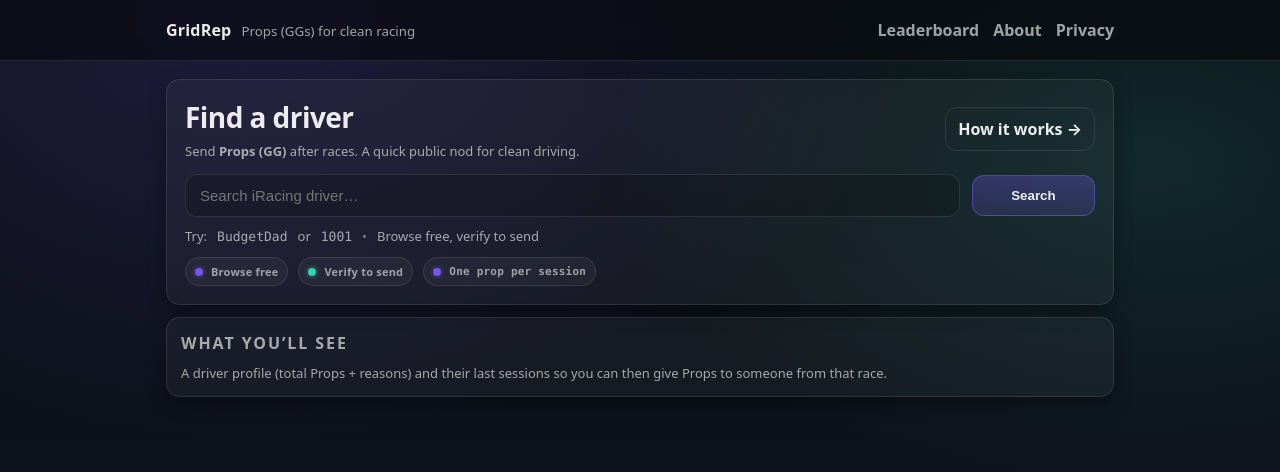
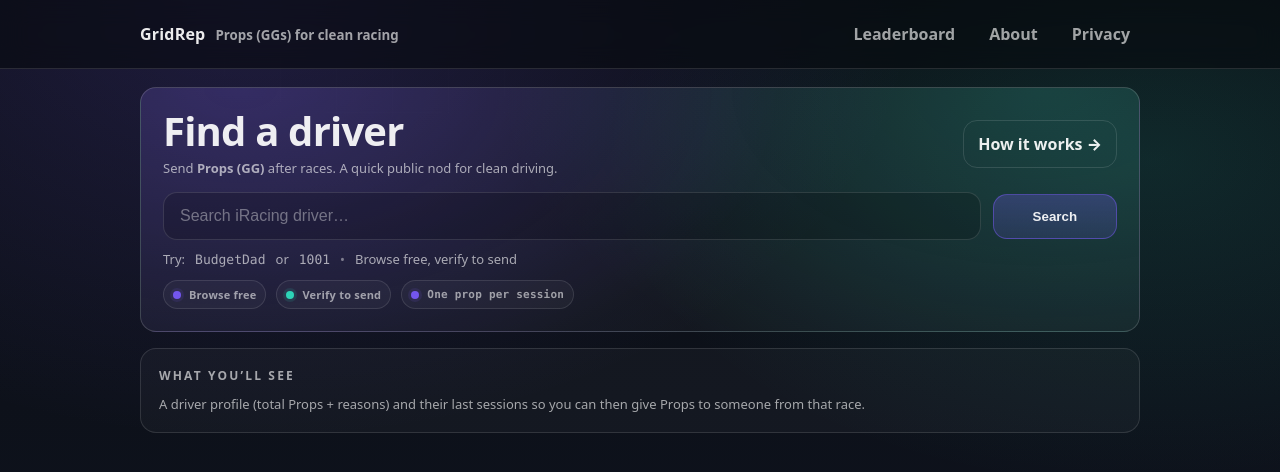
Before and after one commit to macleancherry/gridrep, a React (Vite) app: page / in a window 1280 px wide. Shown: the top 472 px of the page. Built offline with nearby package versions, Linux system fonts and the light colour scheme.

Commit message:
Update styles.css

```diff
--- a/src/styles.css
+++ b/src/styles.css
@@ -1,28 +1,33 @@
+/* ===============================
+   GridRep – clean racing UI
+   Drop-in styles.css (replace all)
+   =============================== */
+
 /* -------- Design Tokens -------- */
 :root{
   --bg: #0b0e14;
   --bg2:#0f1420;
-  --card: rgba(255,255,255,0.04);
-  --card2: rgba(255,255,255,0.06);
-  --border: rgba(255,255,255,0.10);
-  --border2: rgba(255,255,255,0.16);
+
   --text: rgba(255,255,255,0.92);
   --muted: rgba(255,255,255,0.62);
   --muted2: rgba(255,255,255,0.42);
+
+  --border: rgba(255,255,255,0.12);
+  --border2: rgba(255,255,255,0.18);
+
+  --card: rgba(255,255,255,0.03);
+  --card2: rgba(255,255,255,0.05);
 
   --accent: #7c5cff;   /* “GG” purple */
   --accent2:#2fe4c3;   /* teal highlight */
   --danger:#ff4d5e;
   --ok:#32d583;
 
-  --shadow: 0 10px 30px rgba(0,0,0,0.45);
-  --shadow2: 0 6px 18px rgba(0,0,0,0.35);
+  --radius: 16px;
+  --radius2: 12px;
 
-  --radius: 14px;
-  --radius2: 10px;
-
-  --maxw: 980px;
-  --pad: 16px;
+  --maxw: 1040px;
+  --pad: 20px;
 
   --mono: ui-monospace, SFMono-Regular, Menlo, Monaco, Consolas, "Liberation Mono", "Courier New", monospace;
   --sans: ui-sans-serif, system-ui, -apple-system, Segoe UI, Roboto, Helvetica, Arial, "Apple Color Emoji","Segoe UI Emoji";
@@ -30,22 +35,26 @@
 
 * { box-sizing: border-box; }
 html, body { height: 100%; }
+
 body{
   margin: 0;
   font-family: var(--sans);
   color: var(--text);
-  background: radial-gradient(1200px 800px at 20% 0%, rgba(124,92,255,0.18), transparent 55%),
-              radial-gradient(1000px 600px at 90% 20%, rgba(47,228,195,0.12), transparent 55%),
-              linear-gradient(180deg, var(--bg), var(--bg2));
+  background:
+    radial-gradient(1200px 800px at 20% 0%, rgba(124,92,255,0.18), transparent 55%),
+    radial-gradient(1000px 600px at 90% 20%, rgba(47,228,195,0.12), transparent 55%),
+    linear-gradient(180deg, var(--bg), var(--bg2));
 }
 
 /* -------- Layout -------- */
 .shell{ min-height: 100%; }
 .container{ max-width: var(--maxw); margin: 0 auto; padding: 0 var(--pad); }
-.stack{ display: grid; gap: 12px; }
+.stack{ display: grid; gap: 16px; }
+
 .row{ display:flex; gap:12px; align-items:center; }
 .space-between{ justify-content: space-between; }
 .wrap{ flex-wrap: wrap; }
+
 .mt-0{ margin-top:0; }
 .mt-16{ margin-top:16px; }
 .mt-24{ margin-top:24px; }
@@ -55,57 +64,115 @@
   position: sticky;
   top: 0;
   z-index: 10;
-  backdrop-filter: blur(10px);
-  background: rgba(8,10,15,0.65);
+  backdrop-filter: blur(12px);
+  background: rgba(8,10,15,0.62);
   border-bottom: 1px solid var(--border);
 }
+
 .topbar-inner{
-  height: 60px;
+  height: 68px;
   display:flex;
   align-items:center;
   justify-content: space-between;
 }
+
 .brand{
   display:flex;
   align-items: baseline;
   gap: 10px;
 }
+
 .brand a{
   color: var(--text);
   text-decoration:none;
-  font-weight: 800;
+  font-weight: 900;
   letter-spacing: 0.2px;
 }
+
 .brand small{
   color: var(--muted);
-  font-weight: 500;
+  font-weight: 600;
+}
+
+.nav{ display:flex; gap: 6px; align-items:center; }
+
+.nav a{
+  color: var(--muted);
+  text-decoration:none;
+  font-weight: 800;
+  padding: 8px 10px;
+  border-radius: 10px;
+}
+
+.nav a:hover{
+  color: var(--text);
+  background: rgba(255,255,255,0.05);
 }
 
 /* -------- Typography -------- */
 h1,h2{ letter-spacing: -0.02em; }
-h1{ font-size: 28px; margin: 0 0 8px; }
-h2{ font-size: 16px; margin: 0; color: var(--muted); font-weight: 700; text-transform: uppercase; letter-spacing: 0.12em; }
-p{ color: var(--muted); line-height: 1.5; }
+
+h1{
+  font-size: 40px;
+  line-height: 1.05;
+  margin: 0 0 10px;
+}
+
+h2{
+  font-size: 12px;
+  margin: 0;
+  color: var(--muted);
+  font-weight: 800;
+  text-transform: uppercase;
+  letter-spacing: 0.18em;
+}
+
+p{
+  color: var(--muted);
+  line-height: 1.6;
+  font-size: 15px;
+  margin: 10px 0 0;
+}
+
 .mono{ font-family: var(--mono); }
-.subtle{ color: var(--muted); font-size: 13px; }
 
-/* -------- Cards & Rows -------- */
+.subtle{
+  color: var(--muted);
+  font-size: 13px;
+  line-height: 1.55;
+}
+
+/* -------- Cards -------- */
 .card{
   border: 1px solid var(--border);
   background: var(--card);
   border-radius: var(--radius);
-  box-shadow: var(--shadow2);
+  box-shadow: none;
 }
-.card-pad{ padding: 14px; }
+
+.card-pad{ padding: 18px; }
+
 .card-hover{
-  transition: transform .12s ease, border-color .12s ease, background .12s ease;
+  transition: transform .10s ease, border-color .12s ease, background .12s ease;
 }
+
 .card-hover:hover{
   transform: translateY(-1px);
   border-color: var(--border2);
   background: var(--card2);
 }
+
 .divider{ border-top: 1px solid var(--border); }
+
+/* -------- Hero -------- */
+.hero{
+  padding: 22px;
+  background:
+    radial-gradient(900px 520px at 10% 0%, rgba(124,92,255,0.20), transparent 60%),
+    radial-gradient(900px 520px at 90% 0%, rgba(47,228,195,0.14), transparent 60%),
+    var(--card);
+  border-color: rgba(255,255,255,0.16);
+}
 
 /* -------- Buttons -------- */
 .btn{
@@ -113,18 +180,21 @@
   border: 1px solid var(--border);
   background: rgba(255,255,255,0.06);
   color: var(--text);
-  border-radius: 12px;
-  padding: 10px 12px;
-  font-weight: 700;
+  border-radius: 14px;
+  padding: 12px 14px;
+  font-weight: 800;
   cursor: pointer;
   transition: transform .08s ease, border-color .12s ease, background .12s ease, box-shadow .12s ease;
-  box-shadow: 0 0 0 rgba(0,0,0,0);
+  box-shadow: none;
 }
+
 .btn:hover{
   border-color: var(--border2);
   background: rgba(255,255,255,0.08);
 }
+
 .btn:active{ transform: translateY(1px); }
+
 .btn:disabled{
   opacity: 0.5;
   cursor: not-allowed;
@@ -132,16 +202,24 @@
 
 .btn-primary{
   border-color: rgba(124,92,255,0.45);
-  background: linear-gradient(180deg, rgba(124,92,255,0.28), rgba(124,92,255,0.16));
+  background: linear-gradient(180deg, rgba(124,92,255,0.26), rgba(124,92,255,0.14));
 }
+
 .btn-primary:hover{
-  border-color: rgba(124,92,255,0.7);
+  border-color: rgba(124,92,255,0.72);
   box-shadow: 0 0 0 4px rgba(124,92,255,0.12);
 }
+
 .btn-success{
   border-color: rgba(50,213,131,0.45);
   background: linear-gradient(180deg, rgba(50,213,131,0.22), rgba(50,213,131,0.12));
 }
+
+.btn-success:hover{
+  border-color: rgba(50,213,131,0.72);
+  box-shadow: 0 0 0 4px rgba(50,213,131,0.10);
+}
+
 .btn-ghost{
   background: transparent;
 }
@@ -152,15 +230,23 @@
   border: 1px solid var(--border);
   background: rgba(0,0,0,0.18);
   color: var(--text);
-  border-radius: 12px;
-  padding: 10px 12px;
+  border-radius: 14px;
+  padding: 14px 16px;
   outline: none;
-  transition: border-color .12s ease, box-shadow .12s ease;
+  transition: border-color .12s ease, box-shadow .12s ease, background .12s ease;
 }
+
+.input::placeholder{ color: rgba(255,255,255,0.38); }
+
 .input:focus, select:focus{
-  border-color: rgba(47,228,195,0.6);
+  border-color: rgba(47,228,195,0.62);
   box-shadow: 0 0 0 4px rgba(47,228,195,0.12);
+  background: rgba(0,0,0,0.22);
 }
+
+/* -------- Search row polish -------- */
+.search-row .input{ font-size: 16px; }
+.search-row .btn{ padding: 14px 16px; }
 
 /* -------- Badges -------- */
 .badge{
@@ -173,7 +259,9 @@
   padding: 6px 10px;
   font-size: 12px;
   color: var(--muted);
+  font-weight: 800;
 }
+
 .badge-dot{
   width: 8px; height: 8px; border-radius: 999px;
   background: var(--accent2);
@@ -183,14 +271,8 @@
 /* -------- Links -------- */
 a{ color: rgba(124,92,255,0.95); }
 a:hover{ color: rgba(124,92,255,1); }
-.nav a{
-  color: var(--muted);
-  text-decoration:none;
-  font-weight: 700;
-}
-.nav a:hover{ color: var(--text); }
 
-/* -------- Tables / lists -------- */
+/* -------- Key/value rows -------- */
 .kv{
   display:flex;
   justify-content: space-between;
@@ -198,28 +280,22 @@
   color: var(--muted);
   font-size: 13px;
 }
-.kv strong{ color: var(--text); font-weight: 800; }
-
-.input, select { ... }
-
+.kv strong{ color: var(--text); font-weight: 900; }
 
 /* -------- Background grid pattern -------- */
-.bg-grid {
-  position: relative;
-}
+.bg-grid { position: relative; }
 .bg-grid::before{
   content:"";
   position: fixed;
   inset: 0;
   pointer-events: none;
-  opacity: 0.18;
+  opacity: 0.14;
   background:
     linear-gradient(to right, rgba(255,255,255,0.06) 1px, transparent 1px),
     linear-gradient(to bottom, rgba(255,255,255,0.06) 1px, transparent 1px);
-  background-size: 48px 48px;
-  mask-image: radial-gradient(900px 500px at 30% 0%, black 20%, transparent 70%);
+  background-size: 56px 56px;
+  mask-image: radial-gradient(900px 500px at 30% 0%, black 18%, transparent 72%);
 }
-
 
 /* -------- Pills -------- */
 .pills { display:flex; gap:10px; flex-wrap: wrap; }
@@ -231,7 +307,7 @@
   padding: 7px 10px;
   border-radius: 999px;
   border: 1px solid var(--border);
-  background: rgba(255,255,255,0.05);
+  background: rgba(255,255,255,0.04);
   color: var(--muted);
   font-size: 12px;
   font-weight: 800;
@@ -257,6 +333,12 @@
 }
 
 .pill.mono { font-family: var(--mono); }
+
+.pills.compact .pill{
+  padding: 6px 9px;
+  font-size: 11px;
+  opacity: 0.92;
+}
 
 /* -------- Position badges -------- */
 .pos{
@@ -289,21 +371,8 @@
   color: rgba(255,255,255,0.92);
 }
 
-/* Home/Search polish */
-.hero {
-  padding: 18px;
-}
-
-.search-row .input {
-  padding: 12px 14px;
-  font-size: 15px;
-}
-
-.search-row .btn {
-  padding: 12px 14px;
-}
-
-.hint {
+/* -------- Home hint row -------- */
+.hint{
   display:flex;
   gap: 10px;
   flex-wrap: wrap;
@@ -312,10 +381,16 @@
   align-items: center;
 }
 
-.hint a { text-decoration: none; font-weight: 800; }
+.hint a { text-decoration: none; font-weight: 900; }
 
-.pills.compact .pill{
-  padding: 6px 9px;
-  font-size: 11px;
-  opacity: 0.92;
+/* -------- Responsive -------- */
+@media (max-width: 720px){
+  :root{ --pad: 16px; }
+
+  h1{ font-size: 30px; }
+  .topbar-inner{ height: 64px; }
+
+  .row{ gap: 10px; }
+  .btn{ width: 100%; justify-content: center; }
+  .search-row{ flex-direction: column; align-items: stretch; }
 }
```
